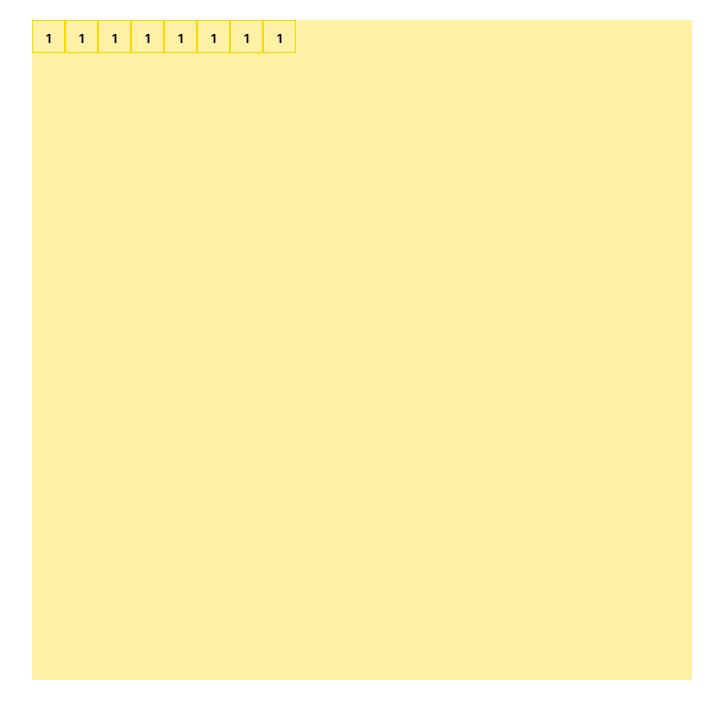
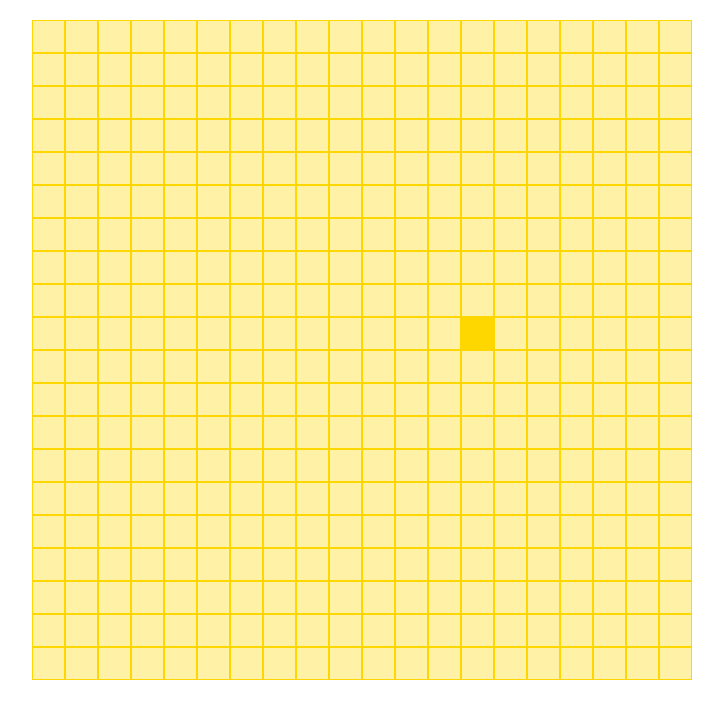
Before and after one commit to MrNezamDeveloper/Snake-game, a React (Create React App) app: page / in a window 1280 px wide. Shown: the top 718 px of the page, without its empty margins (278-1001 px from the left). Built offline with nearby package versions, Linux system fonts and the light colour scheme.

Commit message:
create food for snack as random

```diff
--- a/src/App.css
+++ b/src/App.css
@@ -7,3 +7,9 @@
     grid-template-columns: repeat(20 , 33px);
     grid-template-rows: repeat(20 , 33px);
 }
+
+
+.food{
+    background-color: gold;
+    color: gold;
+}
--- a/src/App.jsx
+++ b/src/App.jsx
@@ -3,17 +3,31 @@ import './App.css'
 import Items from "./componenets/Items";
 
 
-const App = () =>{
+const App = (props) =>{
+
+  const foodR = Math.floor(Math.random()*20)
+  const foodC = Math.floor(Math.random()*20)
+ console.log(foodR , foodC)
+  const box = () =>{
+   let arry = []
+
+    for (let i = 0; i < 20; i++) {
+      for (let j = 0; j < 20; j++) {
+        if (i === foodR && j === foodC) {
+          arry.push(<Items className="food"/>)
+        }else{
+          arry.push(<Items className="item"/>)
+        }
+
+      }
+    }
+
+   return arry
+  }
+
   return(
     <div className="box">
-      <Items>1</Items>
-      <Items>1</Items>
-      <Items>1</Items>
-      <Items>1</Items>
-      <Items>1</Items>
-      <Items>1</Items>
-      <Items>1</Items>
-      <Items>1</Items>
+     {box()}
     </div>
   )
 
--- a/src/componenets/Items.jsx
+++ b/src/componenets/Items.jsx
@@ -1,10 +1,10 @@
 import React from 'react'
 import "./items.css"
 
-const Items = (props) => {
+const Items = ({className , children}) => {
     return (
 
-            <div className="item">{props.children}</div>
+            <div className = {className}> {children}</div>
 
     );
 }
```
